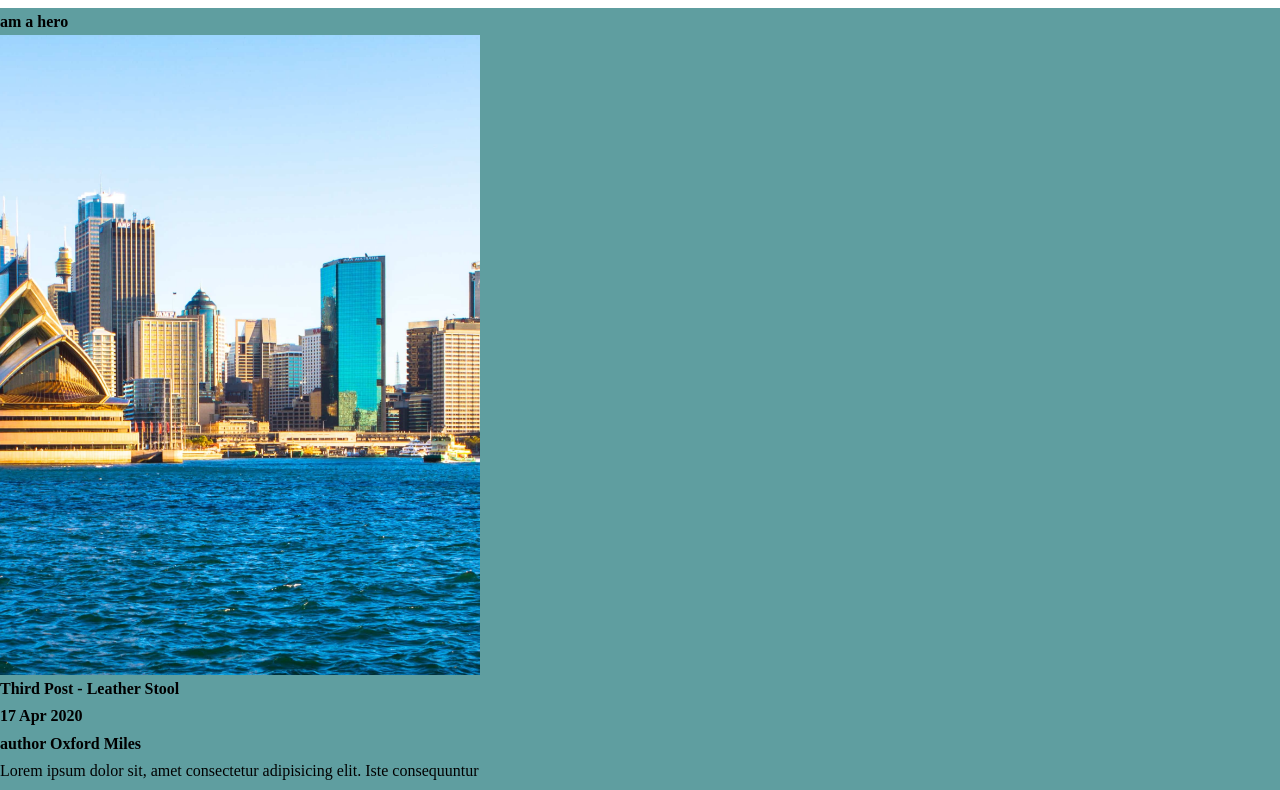
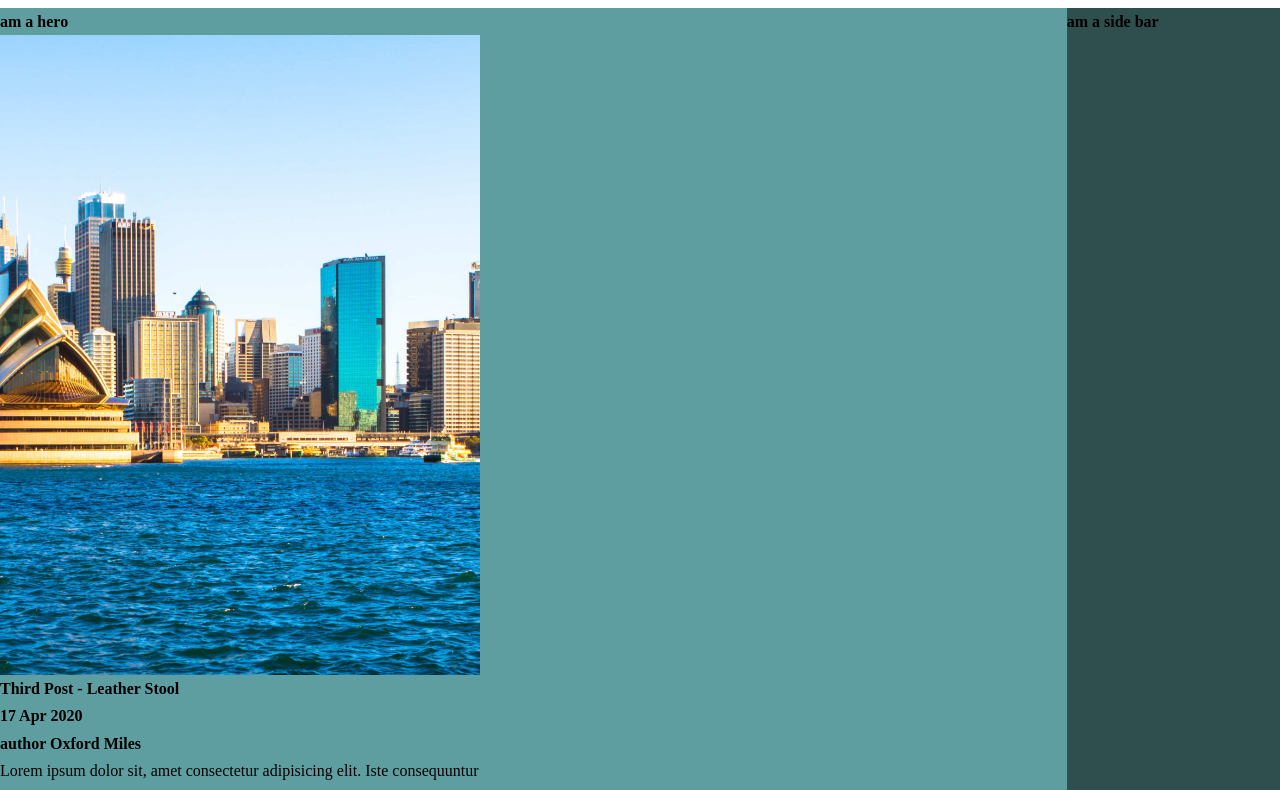
Before and after one commit to ikennobunga/super-blog, a Gatsby site: page / in a window 1280 px wide. Shown: the part 56-846 px from the top of the page. Built offline with nearby package versions, Linux system fonts and the light colour scheme; Gatsby itself is replaced by a stand-in of ours.

Commit message:
added global sidebar component

```diff
--- a/src/components/global/global.js
+++ b/src/components/global/global.js
@@ -1,4 +1,5 @@
 import {NavBar} from '../../components/global/nav/navBar'
 import {Footer} from '../../components/global/footer/footer'
+import {SideBar} from '../../components/global/sideBar/sideBar'
 
-export {NavBar, Footer}
+export {NavBar, Footer, SideBar}
--- /dev/null
+++ b/src/components/global/sideBar/sideBar.jsx
@@ -0,0 +1,12 @@
+import React from 'react'
+
+
+const SideBar = () => {
+  return (
+    <div className="sidebar">
+      <h1>am a side bar</h1>
+    </div>
+  )
+}
+
+export {SideBar}
--- a/src/components/layout.js
+++ b/src/components/layout.js
@@ -1,15 +1,24 @@
 import React from "react"
 import PropTypes from "prop-types"
 import { useStaticQuery, graphql } from "gatsby"
-import {NavBar, Footer} from '../components/global/global'
+import {NavBar, Footer, SideBar} from '../components/global/global'
 
 
 const Layout = ({ children }) => {
   const data = useStaticQuery(query)
+
   return (
     <>
-      <NavBar siteMetaData={data.site.siteMetadata.title || `Title`} />
-      <main>{children}</main>
+      <div className="layout__container">
+        <div className="layout__flex">
+          <NavBar siteMetaData={data.site.siteMetadata.title || `Title`} />
+          <main>{children}</main>
+        </div>
+        <div className="sidebarContainer">
+          <SideBar/>
+          {/* <SideBar/> */}
+        </div>
+      </div>
       <Footer/>
     </>
   )
--- a/src/components/postSections/post.jsx
+++ b/src/components/postSections/post.jsx
@@ -20,7 +20,7 @@ const Post = ({title, date, author, path, body, fluid, tags}) => {
           tags.map((tag, index) => {
             return (
               <div className="pills">
-                <li><Link to={`/tag/${slugify(tag)}`}>{tag}</Link></li>
+                <li key={index}><Link to={`/tag/${slugify(tag)}`}>{tag}</Link></li>
               </div>
             )
           })
--- a/src/components/styles/layout.css
+++ b/src/components/styles/layout.css
@@ -20,3 +20,21 @@ a {
 li {
   list-style-type: none;
 }
+/* layout component styling */
+.layout__container {
+  width: 100%;
+  height: 100%;
+  display: flex;
+}
+.layout__flex {
+  width: 100%;
+  height: 100%;
+}
+.sidebar {
+  width: 20vw;
+  height: 100%;
+  background-color: darkslategrey;
+}
+.sidebarContainer {
+  margin-top: 4rem;
+}
```
